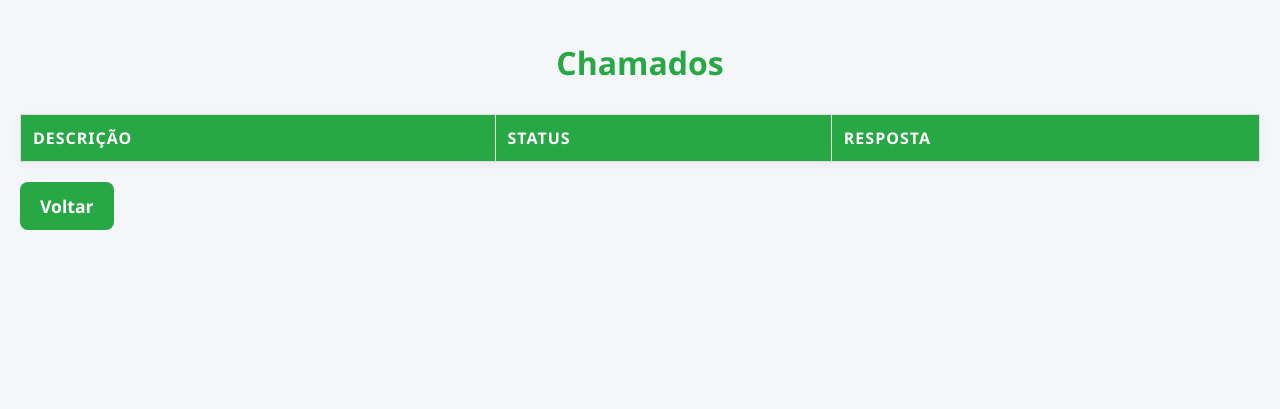
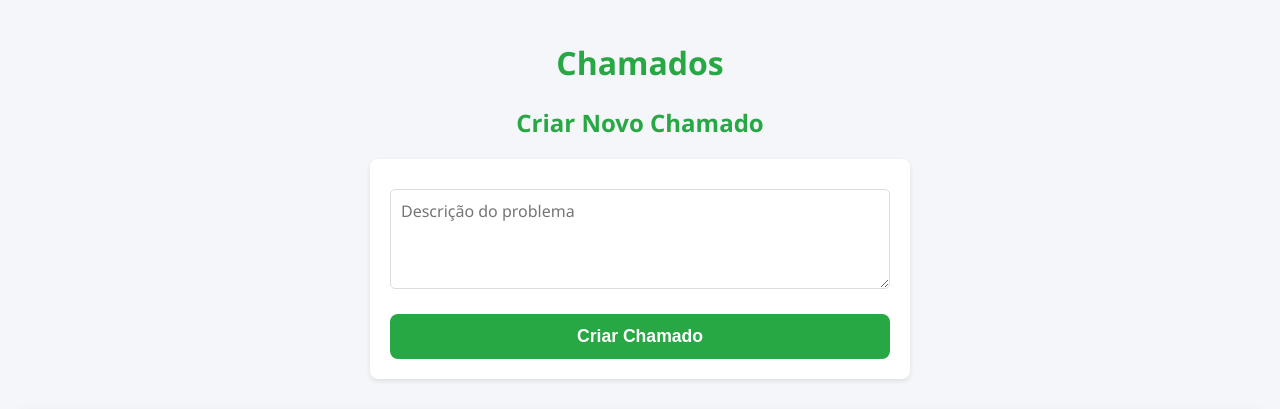
Before and after one commit to emiliobresolin/condo_site, a Flask app: page /tickets in a window 1280 px wide. Shown: the top 409 px of the page. Run offline with Flask 3, Linux system fonts and the light colour scheme; the visitor is signed in with stand-in values (Sample User, id 1); lists and menus that the app fills with data are empty.

Commit message:
fixing form and addNewTicket

```diff
--- a/app.py
+++ b/app.py
@@ -56,6 +56,29 @@ def tickets():
     user_tickets = [t for t in tickets if t['user'] == session['username']]
     return render_template('tickets.html', tickets=user_tickets)
 
+# Página para criar um novo chamado (somente para usuários logados)
+@app.route('/create_ticket', methods=['POST'])
+def create_ticket():
+    if 'username' not in session:
+        return redirect(url_for('login'))
+
+    description = request.form['description']
+    new_ticket = {
+        'user': session['username'],
+        'description': description,
+        'status': 'Aberto',
+        'response': ''
+    }
+
+    # Carregar os tickets existentes
+    tickets = load_json('tickets.json')
+    tickets.append(new_ticket)
+
+    # Salvar o novo ticket
+    save_json('tickets.json', tickets)
+
+    return redirect(url_for('tickets'))
+
 # Página de contas (somente para usuários logados)
 @app.route('/accounts')
 def accounts():
--- a/static/styles.css
+++ b/static/styles.css
@@ -177,3 +177,76 @@ a:hover {
         width: 100%;
     }
 }
+/* Estilo do formulário de criação de chamado */
+form {
+    background-color: #ffffff;
+    padding: 20px;
+    border-radius: 8px;
+    box-shadow: 0 2px 5px rgba(0, 0, 0, 0.1);
+    max-width: 500px;
+    margin: 20px auto;
+}
+
+/* Título do formulário */
+form h2 {
+    color: #28a745;
+    text-align: center;
+    font-weight: bold;
+    margin-bottom: 20px;
+}
+
+/* Estilo do campo de descrição */
+form textarea {
+    width: 100%;
+    padding: 10px;
+    margin: 10px 0;
+    border: 1px solid #ddd;
+    border-radius: 5px;
+    box-sizing: border-box;
+    height: 100px;
+    resize: vertical; /* Permite o redimensionamento vertical */
+    font-size: 1em;
+    font-family: 'Segoe UI', Tahoma, Geneva, Verdana, sans-serif;
+}
+
+/* Estilo do botão */
+form button {
+    background-color: #28a745; /* Cor verde */
+    color: white;
+    border: none;
+    padding: 12px 20px;
+    border-radius: 8px;
+    cursor: pointer;
+    font-size: 1.1em;
+    font-weight: bold;
+    width: 100%;
+    transition: background-color 0.3s, transform 0.2s;
+    margin-top: 10px;
+}
+
+/* Efeito de hover no botão */
+form button:hover {
+    background-color: #218838; /* Verde mais escuro */
+    transform: scale(1.05); /* Leve aumento de tamanho */
+}
+
+/* Estilo dos links (cancelamento, por exemplo) */
+form a {
+    display: block;
+    text-align: center;
+    margin-top: 20px;
+    background-color: #f1f1f1;
+    color: #333;
+    padding: 12px 20px;
+    border-radius: 8px;
+    text-decoration: none;
+    font-size: 1.1em;
+    font-weight: bold;
+    transition: background-color 0.3s, transform 0.2s;
+}
+
+/* Efeito de hover nos links */
+form a:hover {
+    background-color: #ddd;
+    transform: scale(1.05); /* Leve aumento de tamanho */
+}
--- a/templates/tickets.html
+++ b/templates/tickets.html
@@ -8,6 +8,11 @@
 </head>
 <body>
     <h1>Chamados</h1>
+    <h2>Criar Novo Chamado</h2>
+    <form action="/create_ticket" method="POST">
+        <textarea name="description" placeholder="Descrição do problema" required></textarea><br>
+        <button type="submit">Criar Chamado</button>
+    </form>
     <div id="tickets">
         <table>
             <tr>
--- a/tickets.json
+++ b/tickets.json
@@ -16,5 +16,11 @@
         "description": "oi",
         "status": "Fechado",
         "response": "Problema resolvido"
+    },
+    {
+        "user": "maria",
+        "description": "test2",
+        "status": "Aberto",
+        "response": ""
     }
 ]
```
